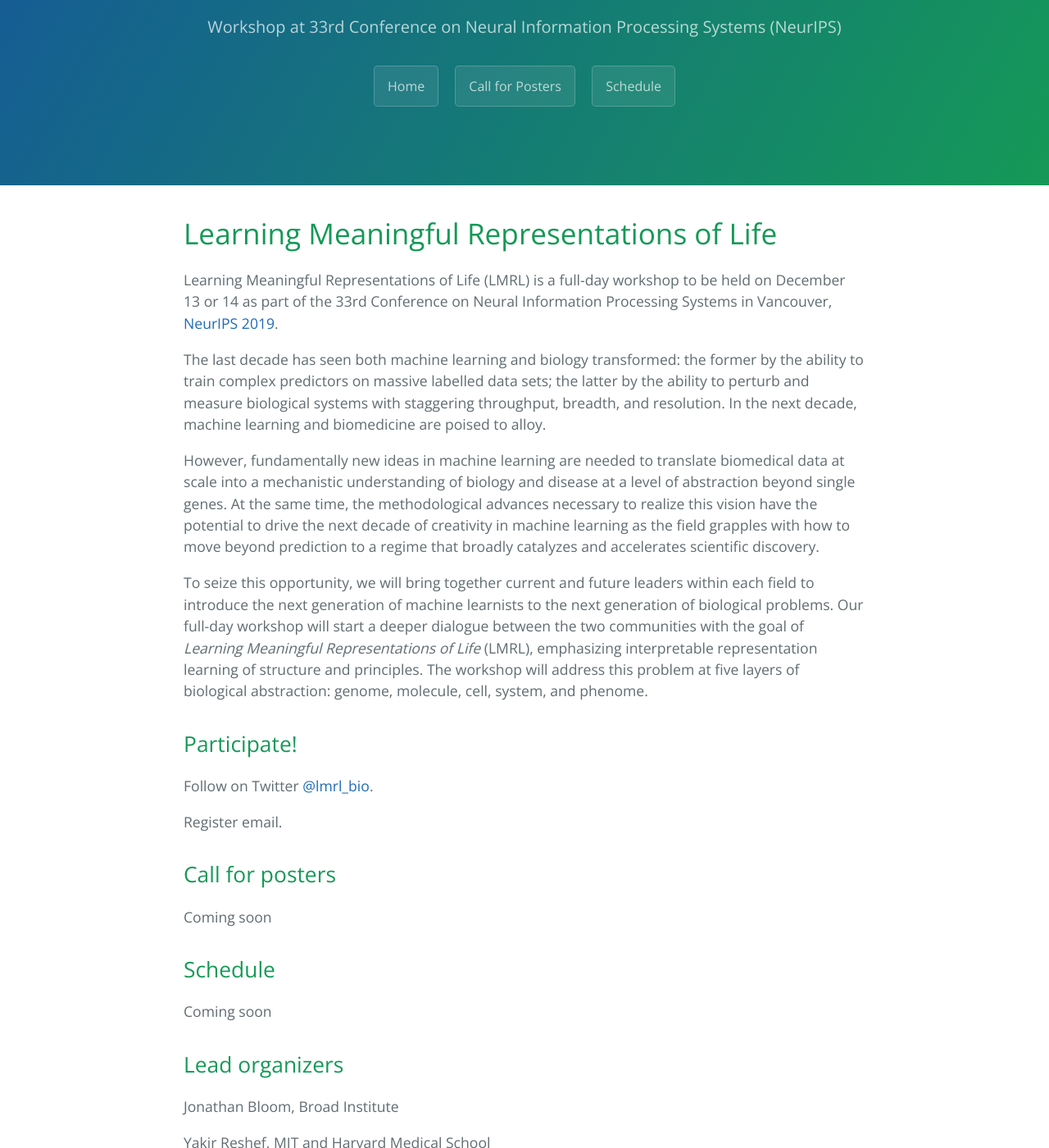
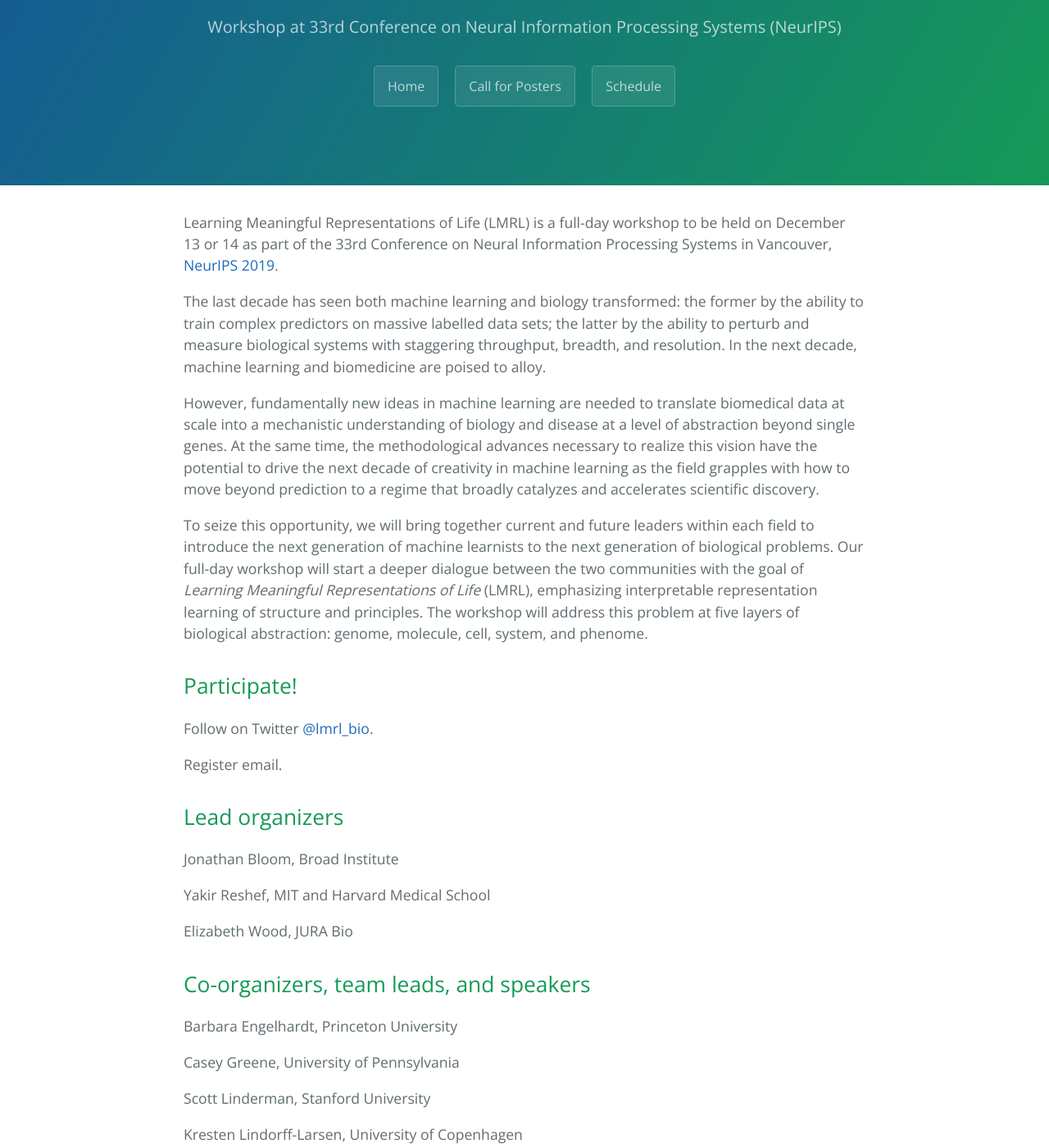
Before and after one commit to lmrl-bio/lmrl-bio.github.io, a Jekyll site: the page built from index.md, in a window 1280 px wide and 1400 px high, scrolled down 235 px. Shown: the whole window at 82% size. Built offline with Jekyll 4.4.1, drawn with Linux system fonts in a browser that asks for light colours; our own code applies the rules of GitHub Pages for plain Markdown files; some of the changed text lies outside the part shown.

Commit message:
remove second title, add ops team

```diff
--- a/index.md
+++ b/index.md
@@ -1,7 +1,6 @@
 ---
 layout: default
 ---
-# Learning Meaningful Representations of Life
 
 Learning Meaningful Representations of Life (LMRL) is a full-day workshop to be held on December 13 or 14 as part of the 33rd Conference on Neural Information Processing Systems in Vancouver, [NeurIPS 2019](https://nips.cc/Conferences/2019/).
 
@@ -17,14 +16,6 @@ Follow on Twitter [@lmrl_bio](https://twitter.com/lmrl_bio).
 
 Register email.
 
-## Call for posters
-
-Coming soon
-
-## Schedule
-
-Coming soon
-
 ## Lead organizers
 
 Jonathan Bloom, Broad Institute
@@ -33,7 +24,7 @@ Yakir Reshef, MIT and Harvard Medical School
 
 Elizabeth Wood, JURA Bio
 
-## Co-organizers, team leaders, and speakers
+## Co-organizers, team leads, and speakers
 
 Barbara Engelhardt, Princeton University
 
@@ -79,6 +68,8 @@ Daphne Koller, insitro
 
 Aviv Regev, Broad Institute
 
-## Sponsors
+## Operations Team
 
-Coming soon
+Emma Stickgold, Broad Institute
+
+Gopal Sarma, Broad Instutute
```
Also changed, not shown: other parts of index.md (+0 -2 lines).
